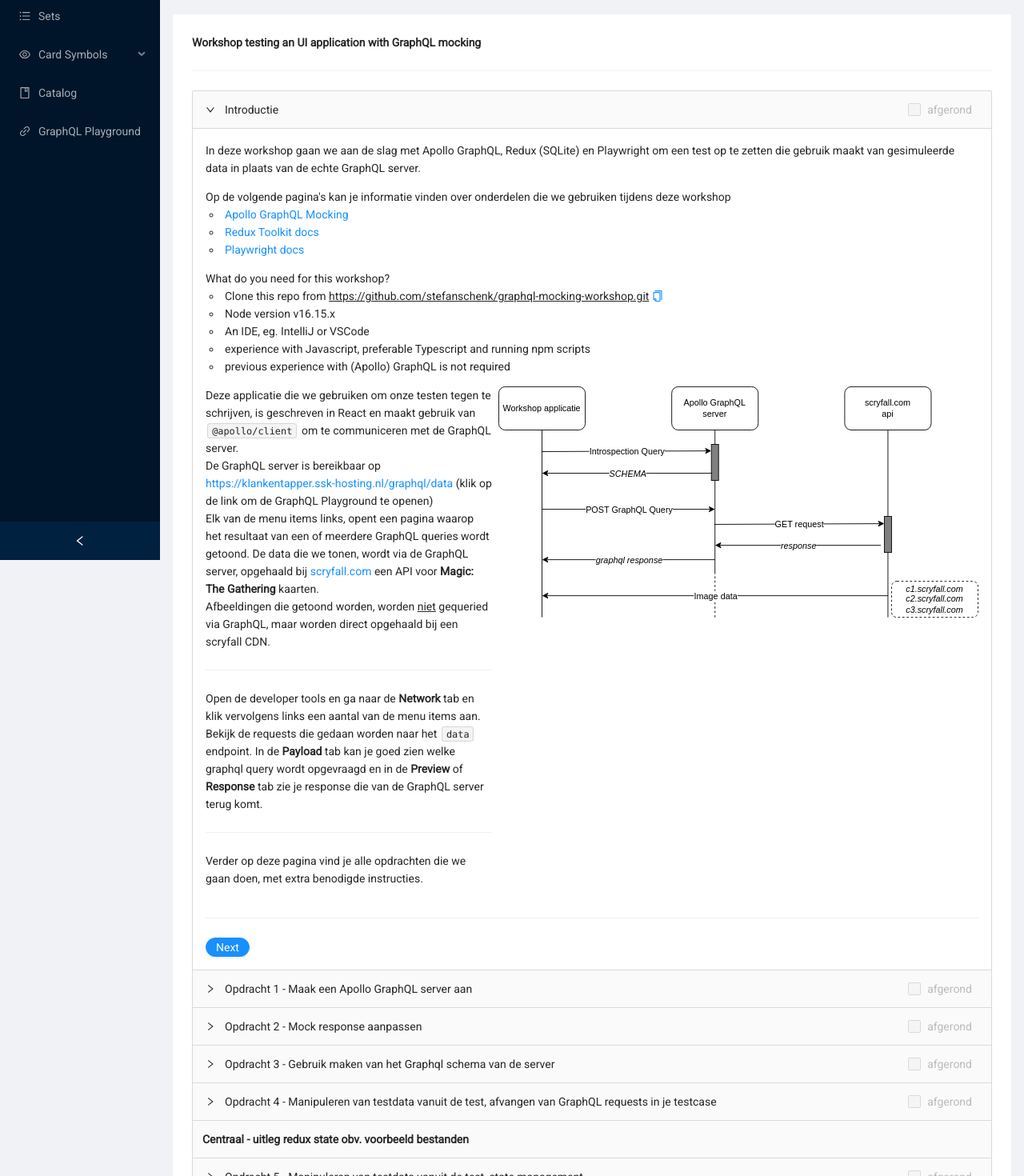
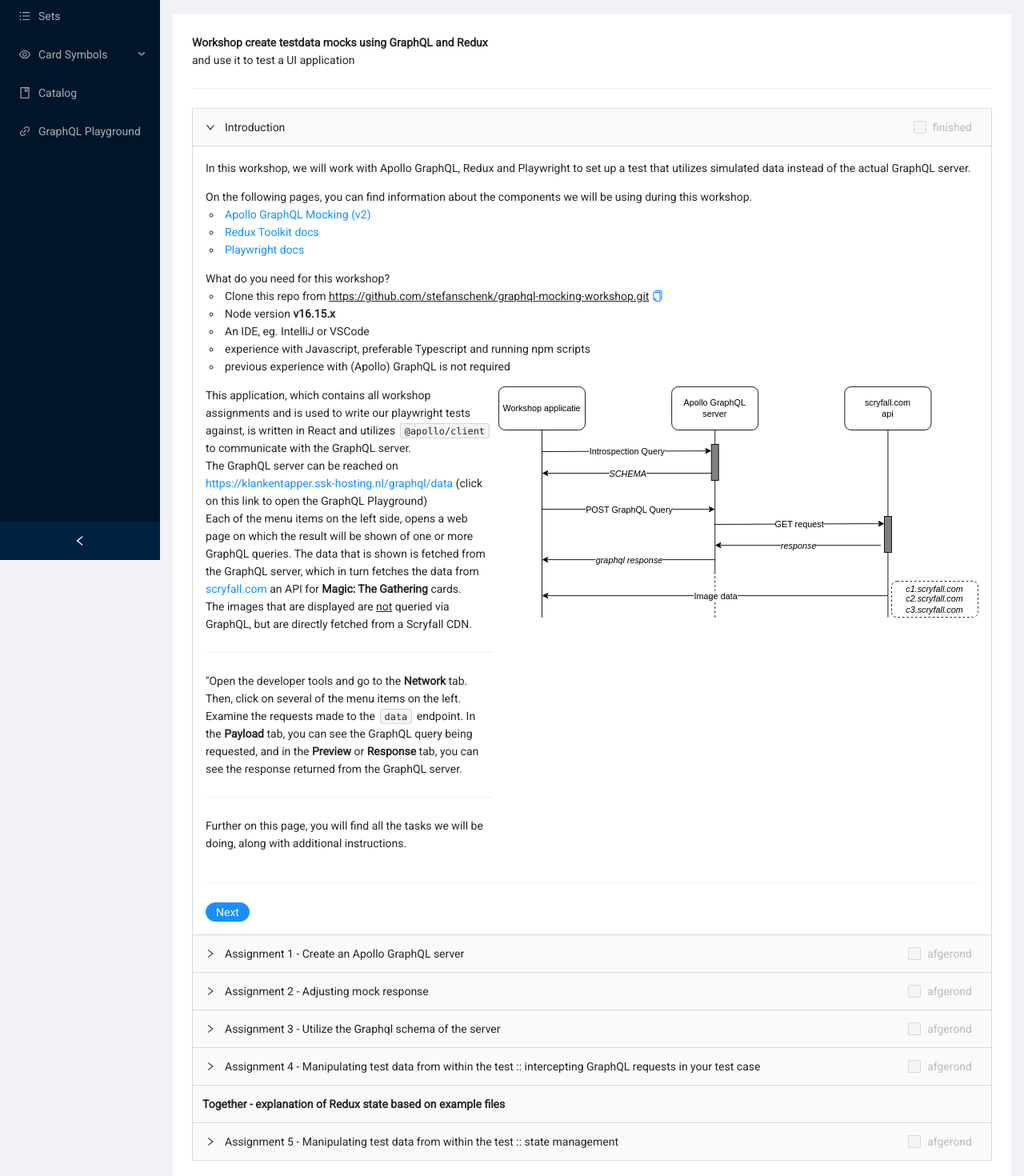
Before and after one commit to stefanschenk/graphql-mocking-workshop, a React (Create React App) app: page / in a window 1280 px wide. Shown: the part 100-1570 px from the top of the page at 80% size. Built offline with nearby package versions, Linux system fonts and the light colour scheme; no server answers; what graphql.macro would draw is missing.

Commit message:
Translated Workshop.tsx and edited the workshop title in App.tsx

```diff
--- a/src/App.tsx
+++ b/src/App.tsx
@@ -118,7 +118,7 @@
             <Route path="/search" element={<Search />} />
           </Routes>
           <Footer style={{ textAlign: 'center' }}>
-            Stefan Schenk - deTesters :: Workshop Mocking testdata with GraphQL and Redux
+            Stefan Schenk - deTesters :: Workshop create testdata mocks using GraphQL and Redux
           </Footer>
         </Layout>
       </Layout>
--- a/src/workshop/Workshop.tsx
+++ b/src/workshop/Workshop.tsx
@@ -32,32 +32,37 @@
         <Breadcrumb.Item>Welcome</Breadcrumb.Item>
       </Breadcrumb>
       <div className="site-layout-background" style={{ padding: 24, minHeight: 360 }}>
-        <Text strong>Workshop testing an UI application with GraphQL mocking</Text>
+        <Text strong>
+          Workshop create testdata mocks using GraphQL and Redux
+          <br />
+        </Text>
+        <Text>and use it to test a UI application</Text>
         <Divider plain />
         <Collapse accordion activeKey={activeKey} defaultActiveKey="intro" onChange={onPanelChange}>
           <Panel
-            header="Introductie"
+            header="Introduction"
             key="intro"
             extra={
               <Checkbox checked={finished} disabled>
-                afgerond
+                finished
               </Checkbox>
             }
           >
             <Paragraph>
-              In deze workshop gaan we aan de slag met Apollo GraphQL, Redux (SQLite) en Playwright om een test op te
-              zetten die gebruik maakt van gesimuleerde data in plaats van de echte GraphQL server.
+              In this workshop, we will work with Apollo GraphQL, Redux and Playwright to set up a test that utilizes
+              simulated data instead of the actual GraphQL server.
             </Paragraph>
             <Paragraph>
-              Op de volgende pagina's kan je informatie vinden over onderdelen die we gebruiken tijdens deze workshop
+              On the following pages, you can find information about the components we will be using during this
+              workshop.
               <ul>
                 <li>
                   <a
-                    href="https://www.apollographql.com/docs/apollo-server/testing/mocking"
+                    href="https://www.apollographql.com/docs/apollo-server/v2/testing/mocking"
                     target="_blank"
                     rel="noopener noreferrer"
                   >
-                    Apollo GraphQL Mocking
+                    Apollo GraphQL Mocking (v2)
                   </a>
                 </li>
                 <li>
@@ -85,7 +90,9 @@
                     https://github.com/stefanschenk/graphql-mocking-workshop.git
                   </Text>
                 </li>
-                <li>Node version v16.15.x</li>
+                <li>
+                  Node version <strong>v16.15.x</strong>
+                </li>
                 <li>An IDE, eg. IntelliJ or VSCode</li>
                 <li>experience with Javascript, preferable Typescript and running npm scripts</li>
                 <li>previous experience with (Apollo) GraphQL is not required</li>
@@ -93,32 +100,34 @@
             </Paragraph>
             <Space align="start">
               <Paragraph>
-                Deze applicatie die we gebruiken om onze testen tegen te schrijven, is geschreven in React en maakt
-                gebruik van <Text code>@apollo/client</Text> om te communiceren met de GraphQL server.
+                This application, which contains all workshop assignments and is used to write our playwright tests
+                against, is written in React and utilizes <Text code>@apollo/client</Text> to communicate with the
+                GraphQL server.
                 <br />
-                De GraphQL server is bereikbaar op{' '}
+                The GraphQL server can be reached on{' '}
                 <a href="https://klankentapper.ssk-hosting.nl/graphql/data" target="_blank" rel="noopener noreferrer">
                   https://klankentapper.ssk-hosting.nl/graphql/data
                 </a>{' '}
-                (klik op de link om de GraphQL Playground te openen)
+                (click on this link to open the GraphQL Playground)
                 <br />
-                Elk van de menu items links, opent een pagina waarop het resultaat van een of meerdere GraphQL queries
-                wordt getoond. De data die we tonen, wordt via de GraphQL server, opgehaald bij{' '}
+                Each of the menu items on the left side, opens a web page on which the result will be shown of one or
+                more GraphQL queries. The data that is shown is fetched from the GraphQL server, which in turn fetches
+                the data from{' '}
                 <a href="https://scryfall.com/docs/api" target="_blank" rel="noopener noreferrer">
                   scryfall.com
                 </a>{' '}
-                een API voor <Text strong>Magic: The Gathering</Text> kaarten.
+                an API for <Text strong>Magic: The Gathering</Text> cards.
                 <br />
-                Afbeeldingen die getoond worden, worden <Text underline>niet</Text> gequeried via GraphQL, maar worden
-                direct opgehaald bij een scryfall CDN.
+                The images that are displayed are <Text underline>not</Text> queried via GraphQL, but are directly
+                fetched from a Scryfall CDN.
                 <Divider plain />
-                Open de developer tools en ga naar de <Text strong>Network</Text> tab en klik vervolgens links een
-                aantal van de menu items aan. Bekijk de requests die gedaan worden naar het <Text code>data</Text>{' '}
-                endpoint. In de <Text strong>Payload</Text> tab kan je goed zien welke graphql query wordt opgevraagd en
-                in de <Text strong>Preview</Text> of <Text strong>Response</Text> tab zie je response die van de GraphQL
-                server terug komt.
+                "Open the developer tools and go to the <Text strong>Network</Text> tab. Then, click on several of the
+                menu items on the left. Examine the requests made to the <Text code>data</Text> endpoint. In the{' '}
+                <Text strong>Payload</Text> tab, you can see the GraphQL query being requested, and in the{' '}
+                <Text strong>Preview</Text> or <Text strong>Response</Text> tab, you can see the response returned from
+                the GraphQL server.
                 <Divider plain />
-                Verder op deze pagina vind je alle opdrachten die we gaan doen, met extra benodigde instructies.
+                Further on this page, you will find all the tasks we will be doing, along with additional instructions.
               </Paragraph>
               <Image src={diagram} width="600px" preview={false} />
             </Space>
@@ -129,32 +138,32 @@
           </Panel>
           <PanelAssignment01
             key="assignment:01"
-            header="Opdracht 1 - Maak een Apollo GraphQL server aan"
+            header="Assignment 1 - Create an Apollo GraphQL server"
             setActiveKey={setActiveKey}
           />
           <PanelAssignment02
             key="assignment:02"
-            header="Opdracht 2 - Mock response aanpassen"
+            header="Assignment 2 - Adjusting mock response"
             setActiveKey={setActiveKey}
           />
           <PanelAssignment03
             key="assignment:03"
-            header="Opdracht 3 - Gebruik maken van het Graphql schema van de server"
+            header="Assignment 3 - Utilize the Graphql schema of the server"
             setActiveKey={setActiveKey}
           />
           <PanelAssignment04
             key="assignment:04"
-            header="Opdracht 4 - Manipuleren van testdata vanuit de test, afvangen van GraphQL requests in je testcase"
+            header="Assignment 4 - Manipulating test data from within the test :: intercepting GraphQL requests in your test case"
             setActiveKey={setActiveKey}
           />
           <Panel
             key="intermission"
-            header={<Text strong>Centraal - uitleg redux state obv. voorbeeld bestanden</Text>}
+            header={<Text strong>Together - explanation of Redux state based on example files</Text>}
             showArrow={false}
           />
           <PanelAssignment05
             key="assignment:05"
-            header="Opdracht 5 - Manipuleren van testdata vanuit de test, state management"
+            header="Assignment 5 - Manipulating test data from within the test :: state management"
             setActiveKey={setActiveKey}
           />
         </Collapse>
```
